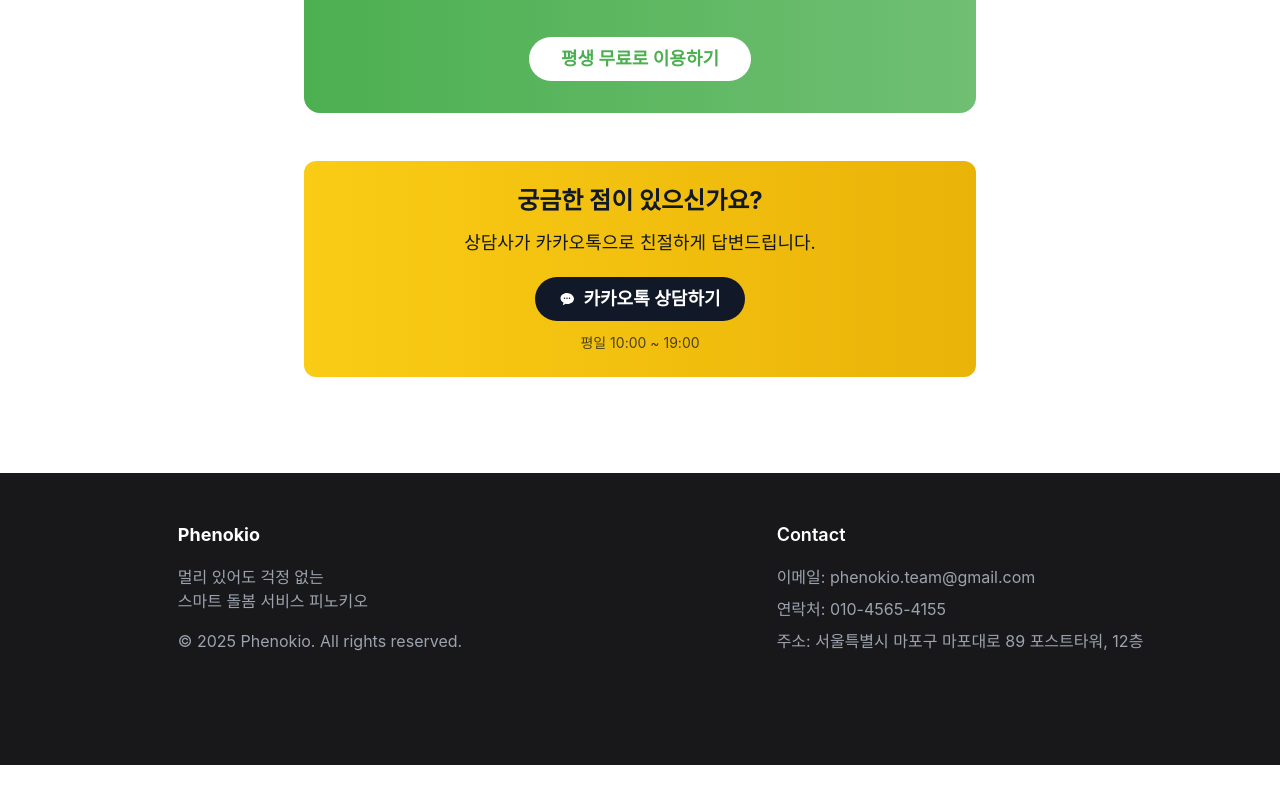
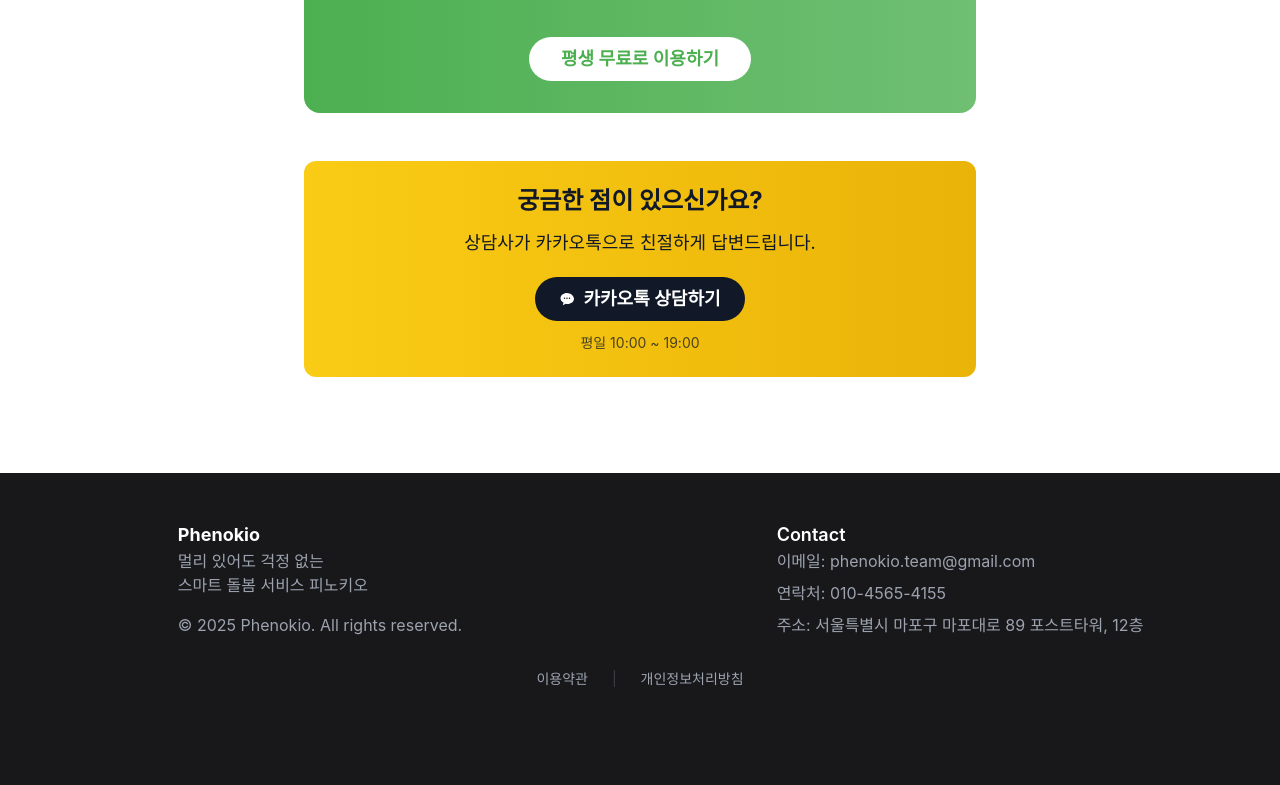
Before and after one commit to SioJeong/phenokio, a Next.js app: page / in a window 1280 px wide. Shown: the part 9494-10279 px from the top of the page. Built offline with nearby package versions, Linux system fonts and the light colour scheme; a web font is replaced by a local one.

Commit message:
feat: 약관 링크 추가

```diff
--- a/src/components/Footer.tsx
+++ b/src/components/Footer.tsx
@@ -1,10 +1,10 @@
 const Footer = () => {
   return (
-    <footer className="bg-zinc-900 text-white py-12">
+    <footer className="bg-zinc-900 text-white pt-12 pb-36 sm:pb-28 lg:pb-24">
       <div className="container mx-auto px-4">
         <div className="grid md:grid-cols-2 md:justify-items-center gap-8">
           <div>
-            <h4 className="text-lg font-bold mb-4">Phenokio</h4>
+            <h4 className="text-lg font-bold">Phenokio</h4>
             <p className="text-xs md:text-base text-gray-400">
               멀리 있어도 걱정 없는
               <br />
@@ -16,13 +16,29 @@
           </div>
 
           <div>
-            <h4 className="text-lg font-semibold mb-4">Contact</h4>
-            <div className="space-y-2 text-xs md:text-base text-gray-400 mb-32 md:mb-16">
+            <h4 className="text-lg font-semibold">Contact</h4>
+            <div className="space-y-2 text-xs md:text-base text-gray-400 mb-8">
               <p>이메일: phenokio.team@gmail.com</p>
               <p>연락처: 010-4565-4155</p>
               <p>주소: 서울특별시 마포구 마포대로 89 포스트타워, 12층</p>
             </div>
           </div>
+        </div>
+
+        <div className="flex items-center justify-center gap-6 text-xs md:text-sm">
+          <a
+            href="https://expensive-column-9a7.notion.site/2462dd8ca26280188094c121ebec4e44"
+            className="text-gray-400 hover:text-white"
+          >
+            이용약관
+          </a>
+          <span className="text-zinc-700">|</span>
+          <a
+            href="https://expensive-column-9a7.notion.site/2462dd8ca2628006867ff303cdc70642"
+            className="text-gray-400 hover:text-white"
+          >
+            개인정보처리방침
+          </a>
         </div>
       </div>
     </footer>
```
